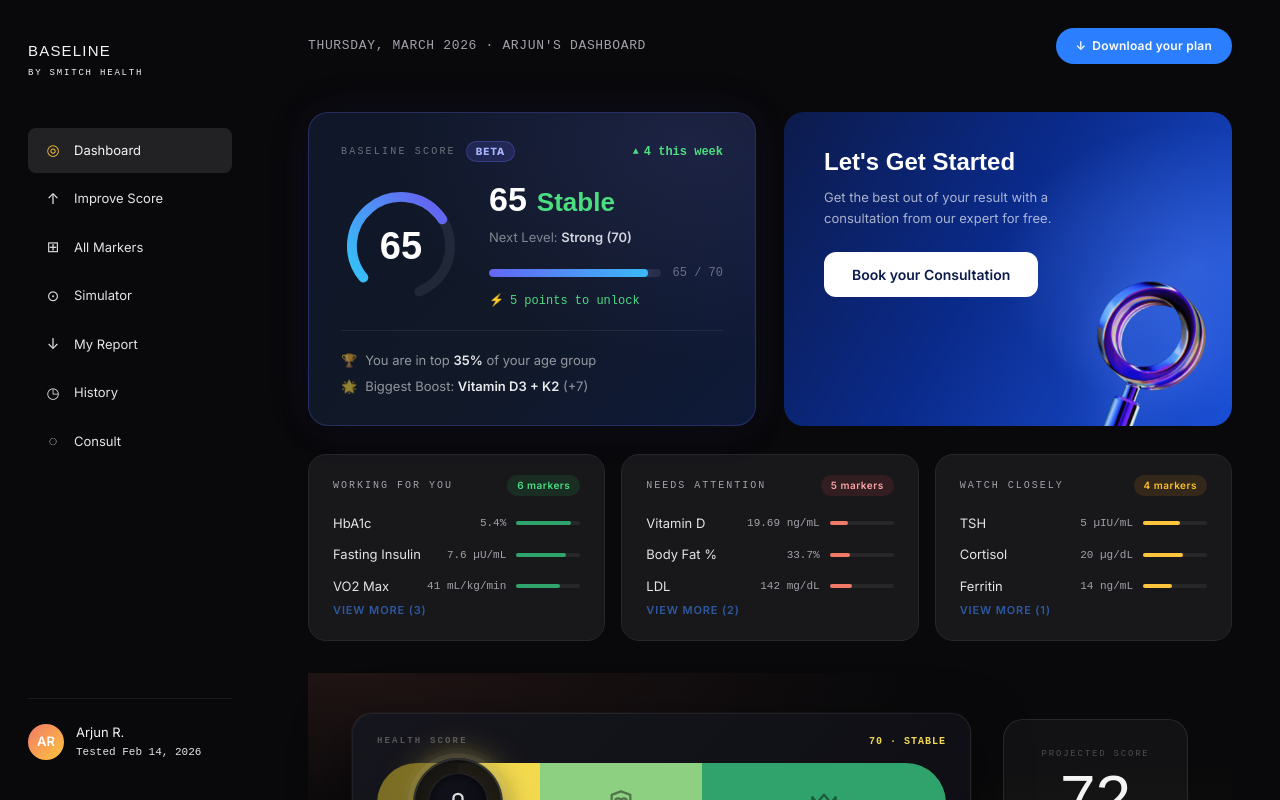
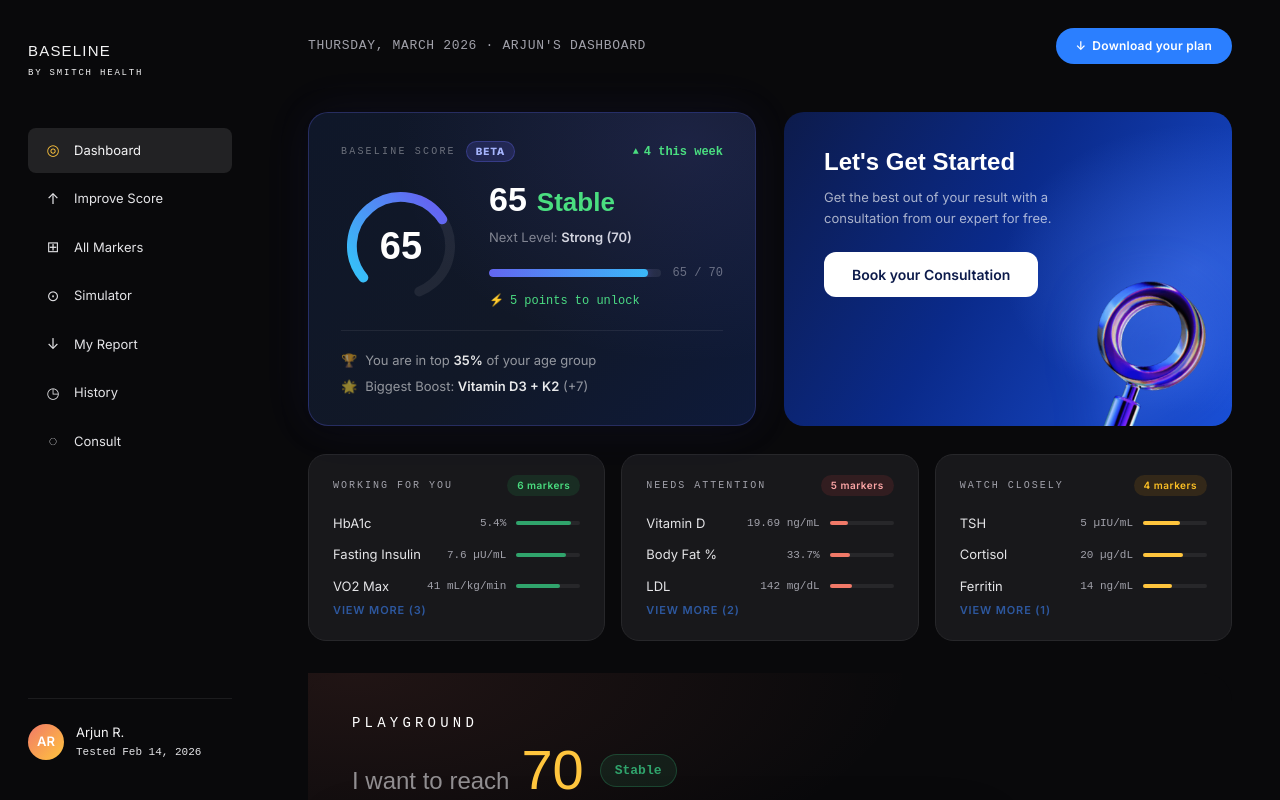
Before and after one commit to ranjithdh/baseline-hackathon, a React (Vite) app: page / in a window 1280 px wide. Built offline with nearby package versions, Linux system fonts and the light colour scheme.

Commit message:
View more

```diff
--- a/src/components/desktop/DesktopPlanPanel.jsx
+++ b/src/components/desktop/DesktopPlanPanel.jsx
@@ -241,14 +241,14 @@ const DesktopPlanPanel = ({ planPanelRef, goalTarget, onGoalChange }) => {
         alignItems: 'end',
       }}>
         <div>
-          {/* <div style={{
-            fontFamily: 'var(--font-mono)', fontSize: '9px',
+           <div style={{
+            fontFamily: 'var(--font-mono)', fontSize: '14px',
             letterSpacing: '0.3em', textTransform: 'uppercase',
-            color: 'rgba(228,228,231,0.3)', marginBottom: '8px',
+            color: 'rgba(255, 255, 255, 1)', marginBottom: '8px',
           }}>
             Playground
-          </div> */}
-          {/* <div style={{
+          </div>
+           <div style={{
             display: 'flex', alignItems: 'baseline', gap: '12px',
             marginBottom: '24px', flexWrap: 'wrap',
           }}>
@@ -262,7 +262,7 @@ const DesktopPlanPanel = ({ planPanelRef, goalTarget, onGoalChange }) => {
             }}>
               {goalTarget}
             </div>
-            {/* Status Tag
+            {/* Status Tag */}
             <div style={{
               display: 'inline-flex', alignItems: 'center',
               padding: '6px 14px', borderRadius: '100px',
@@ -276,7 +276,7 @@ const DesktopPlanPanel = ({ planPanelRef, goalTarget, onGoalChange }) => {
             }}>
               {getScoreStatus(goalTarget).text}
             </div>
-          </div> */}
+          </div>
 
           {/* ── Health Score Slider ── */}
           <HealthScoreSlider
```
